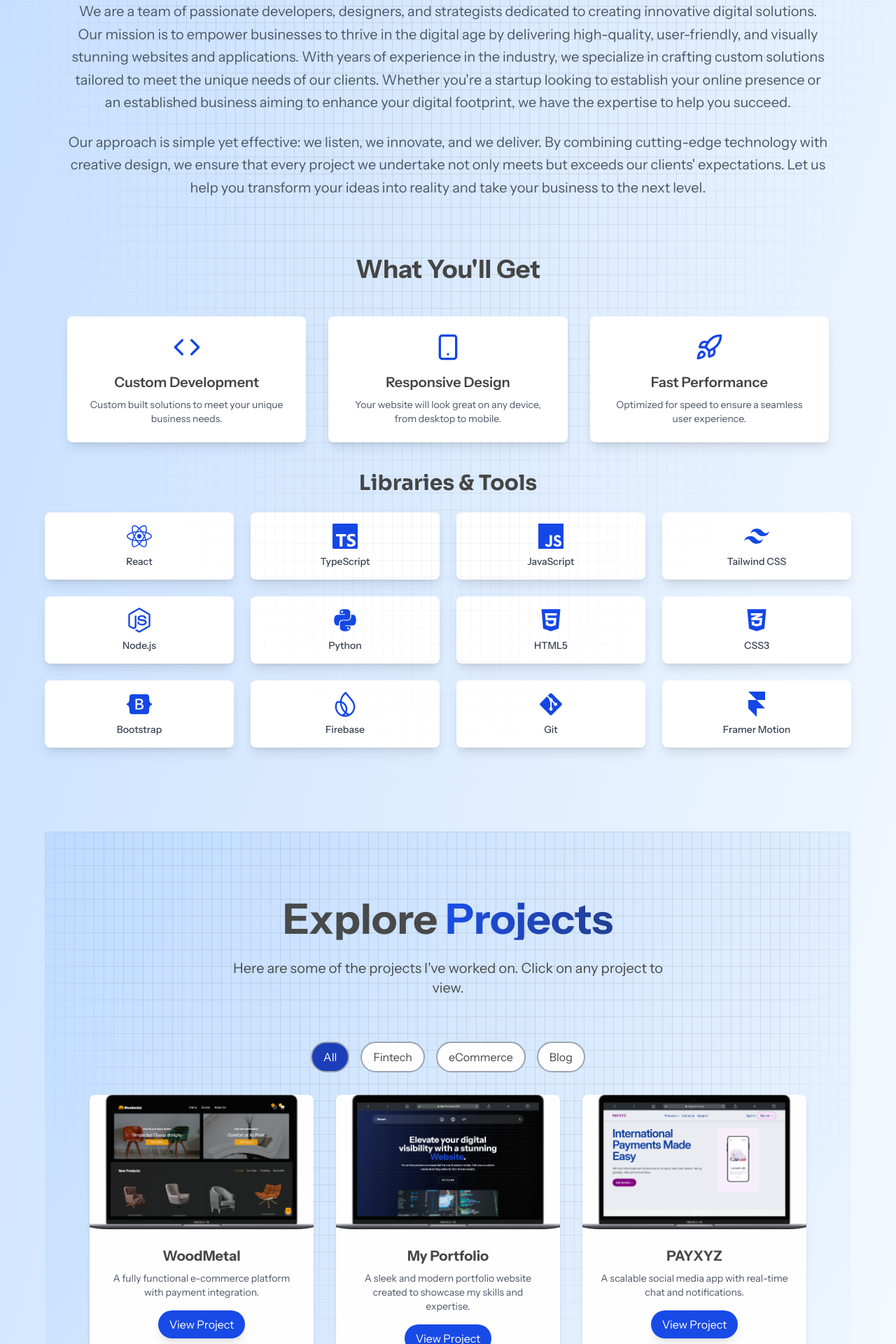
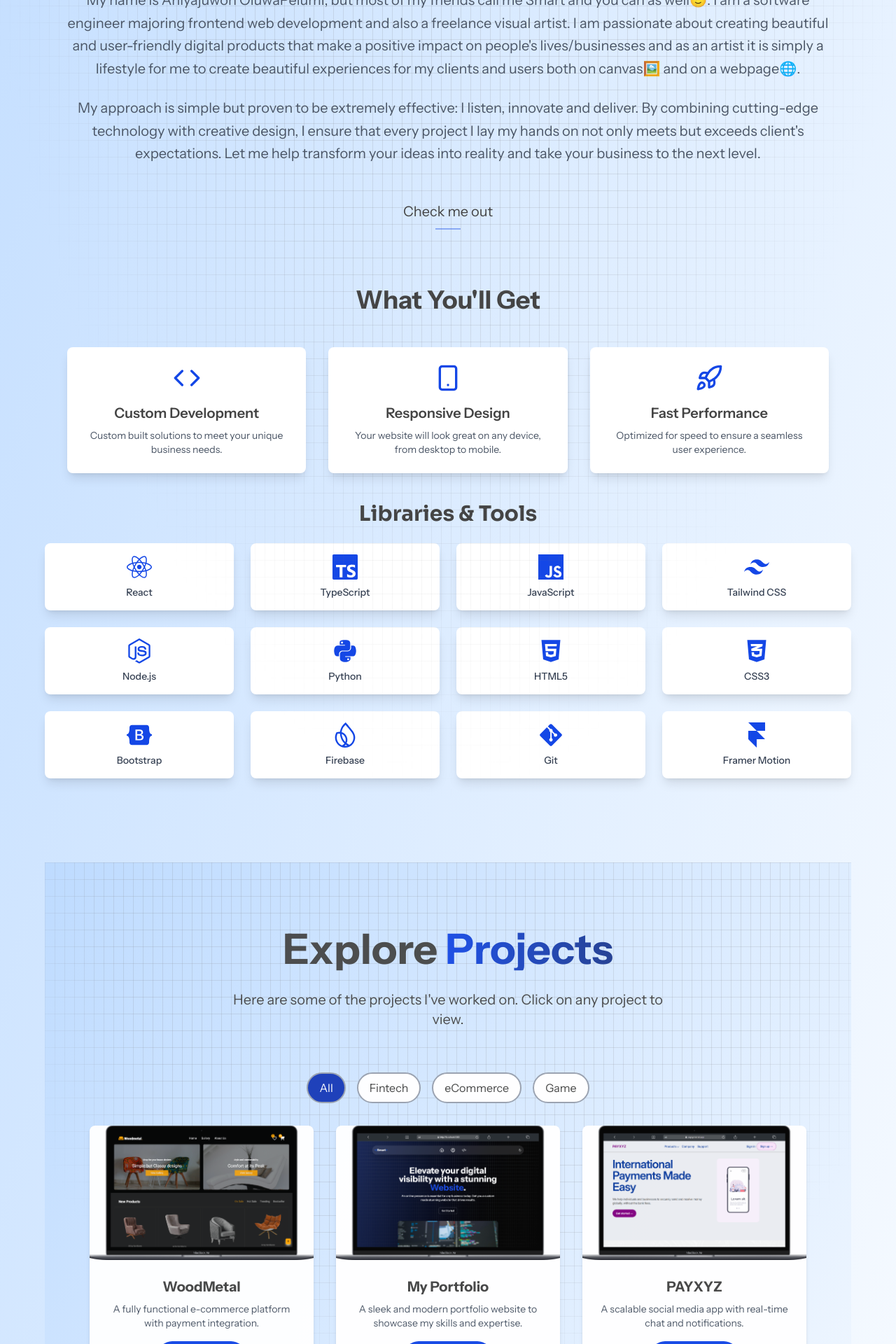
Before and after one commit to lilprof01/SmartDev, a React (Vite) app: page /home in a window 1280 px wide. Shown: the part 1240-3160 px from the top of the page at 70% size. Built offline with nearby package versions, Linux system fonts and the light colour scheme.

Commit message:
changes in projects section

```diff
--- a/src/Components/Main/About.tsx
+++ b/src/Components/Main/About.tsx
@@ -1,5 +1,6 @@
 import { motion, useScroll, useTransform } from "framer-motion";
 import { useRef } from "react";
+import { Link } from "react-router-dom";
 
 const About = () => {
   const sectionRef = useRef(null);
@@ -7,7 +8,7 @@ const About = () => {
   const { scrollYProgress } = useScroll({
     target: sectionRef,
     offset: ["start end", "start center"],
-  })
+  });
 
   const fade = useTransform(scrollYProgress, [0, 1], [0, 1]);
   const scale = useTransform(scrollYProgress, [0, 1], [0, 1]);
@@ -23,30 +24,31 @@ const About = () => {
       }}
       className="mt-20 max-w-7xl mx-auto px-4 sm:px-8 z-10"
       transition={{
-        delay: 3
+        delay: 3,
       }}
     >
-      <h2 className="text-3xl sm:text-4xl font-bold text-center mb-12">
+      <h2 className="text-3xl sm:text-4xl font-bold text-center mb-8">
         About Me
       </h2>
       <p className="text-center text-gray-600 dark:text-gray-300 text-lg sm:text-xl leading-relaxed">
-        We are a team of passionate developers, designers, and strategists
-        dedicated to creating innovative digital solutions. Our mission is to
-        empower businesses to thrive in the digital age by delivering
-        high-quality, user-friendly, and visually stunning websites and
-        applications. With years of experience in the industry, we specialize
-        in crafting custom solutions tailored to meet the unique needs of our
-        clients. Whether you're a startup looking to establish your online
-        presence or an established business aiming to enhance your digital
-        footprint, we have the expertise to help you succeed.
+        My name is Aniyajuwon OluwaPelumi, but most of my friends call me Smart
+        and you can as well🙂. I am a software engineer majoring frontend web
+        development and also a freelance visual artist. I am passionate about
+        creating beautiful and user-friendly digital products that make a
+        positive impact on people's lives/businesses and as an artist it is
+        simply a lifestyle for me to create beautiful experiences for my clients
+        and users both on canvas🖼️ and on a webpage🌐.
       </p>
       <p className="text-center text-gray-600 dark:text-gray-300 text-lg sm:text-xl mt-6 leading-relaxed">
-        Our approach is simple yet effective: we listen, we innovate, and we
-        deliver. By combining cutting-edge technology with creative design, we
-        ensure that every project we undertake not only meets but exceeds our
-        clients' expectations. Let us help you transform your ideas into
+        My approach is simple but proven to be extremely effective: I listen,
+        innovate and deliver. By combining cutting-edge technology with creative
+        design, I ensure that every project I lay my hands on not only meets but
+        exceeds client's expectations. Let me help transform your ideas into
         reality and take your business to the next level.
       </p>
+      <div className="mt-10 mx-auto w-1/2 sm:w-1/3 text-right text-xl py-3 check relative overflow-hidden flex justify-center items-center align-middle whitespace-nowrap">
+        <Link to="/about">Check me out</Link>
+      </div>
     </motion.section>
   );
 };
--- a/src/Components/Main/Header.tsx
+++ b/src/Components/Main/Header.tsx
@@ -17,23 +17,23 @@ const Header = () => {
           <Link to="/home">
             <Home
               size={30}
-              className="hover:cursor-pointer hover:shadow-lg hover:shadow-blue-700 hover:scale-110 transition-all duration-300 rounded-full"
+              className="hover:cursor-pointer hover:scale-120 transition-all duration-300 rounded-full"
             />
           </Link>
           <Link to="/about">
             <UserCircleIcon
               size={30}
-              className="hover:cursor-pointer hover:shadow-lg hover:shadow-blue-700 hover:scale-110 transition-all duration-300 rounded-full"
+              className="hover:cursor-pointer hover:scale-120 transition-all duration-300 rounded-full"
             />
           </Link>
           <Link to="/projects">
             <CodeXml
               size={30}
-              className="hover:cursor-pointer hover:shadow-lg hover:shadow-blue-700 hover:scale-110 transition-all duration-300 rounded-full"
+              className="hover:cursor-pointer hover:scale-120 transition-all duration-300 rounded-full"
             />
           </Link>
         </div>
-        <ThemeToggle className="hidden sm:block hover:cursor-pointer hover:shadow-lg hover:shadow-blue-700 hover:scale-110 transition-all duration-300 rounded-full" />
+        <ThemeToggle className="hidden sm:block hover:cursor-pointer hover:scale-120 transition-all duration-300 rounded-full" />
       </div>
     </header>
   );
--- a/src/Components/Main/Projects.tsx
+++ b/src/Components/Main/Projects.tsx
@@ -24,7 +24,7 @@ const projects: projectProps[] = [
   {
     title: "My Portfolio",
     description:
-      "A sleek and modern portfolio website created to showcase my skills and expertise.",
+      "A sleek and modern portfolio website to showcase my skills and expertise.",
     image: "/portfolio.png",
     link: "/",
     tags: ["Portfolio", "React", "Tailwind CSS", "Zustand", "Framer Motion", "All"],
@@ -39,10 +39,10 @@ const projects: projectProps[] = [
   },
   {
     title: "lexi",
-    description: "A responsive blog platform with a content management system.",
+    description: "A language practice app with interactive quizzes and games.",
     image: "/lexi3.png",
     link: "/projects/blog",
-    tags: ["Blog", "React", "Firebase", "Markdown", "All", "Game"],
+    tags: [ "React", "Firebase", "Markdown", "All", "Game"],
   },
   {
     title: " AutoWorld",
@@ -69,7 +69,7 @@ const selector = [
   { name: "All", filter: "All" },
   { name: "Fintech", filter: "Fintech" },
   { name: "eCommerce", filter: "eCommerce" },
-  { name: "Blog", filter: "Blog" },
+  { name: "Game", filter: "Game" },
 ];
 
 const Projects = () => {
--- a/src/Styles/index.css
+++ b/src/Styles/index.css
@@ -37,8 +37,28 @@
   --animate-blink: blink 0.8s infinite ease;
 }
 
-html{
-  scroll-behavior: smooth;
+.check::before{
+  content: '';
+  position: absolute;
+  bottom: 0;
+  height: 2px;
+  background: #1447e6;
+  transform-origin: left;
+  animation: check 2s ease-in-out infinite;
+}
+
+@keyframes check {
+  0% {
+    width: 0;
+    opacity: 0;
+  }
+  50% {
+    opacity: 1;
+  }
+  100% {
+    width: 100%;
+    opacity: 0;
+  }
 }
 
 .send{
```
